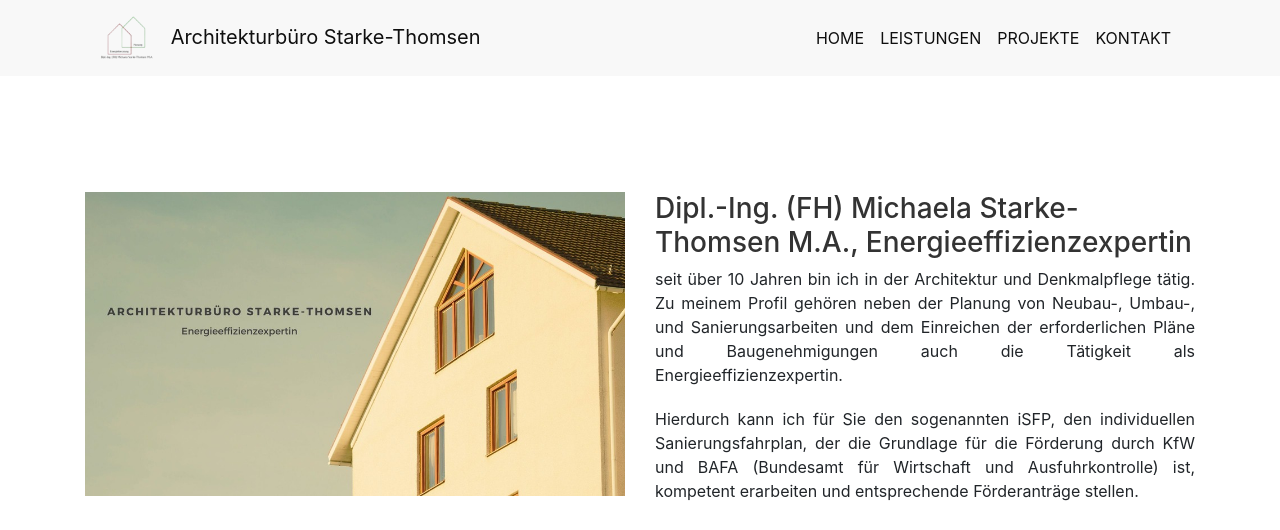
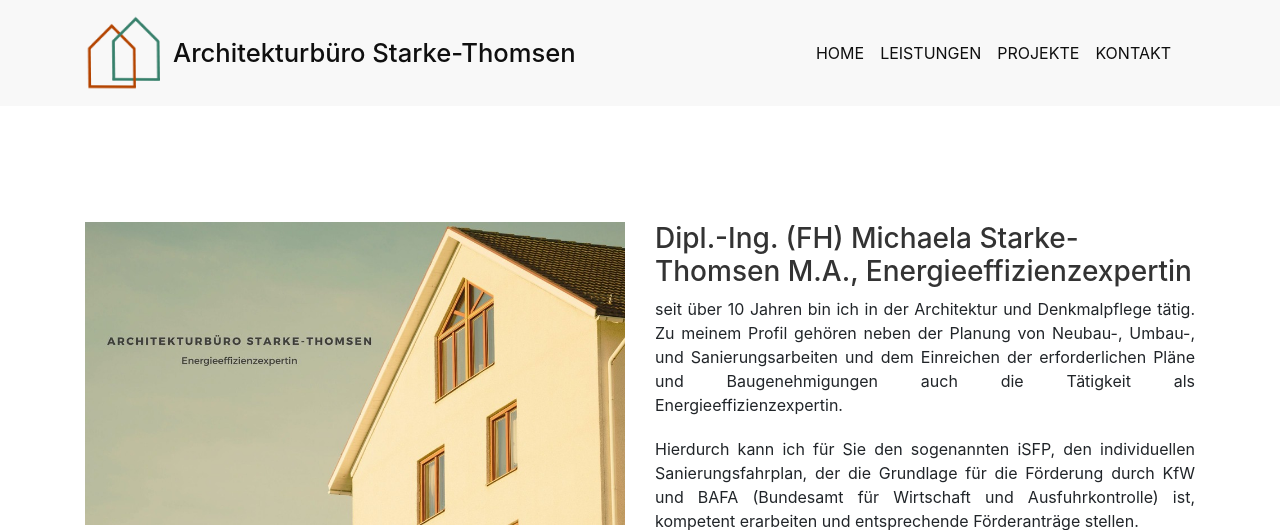
Before and after one commit to DouniaBK/arkitekture-MST, a Django app: page /about/ in a window 1280 px wide. Shown: the top 530 px of the page. Run offline with Django 5.2, Linux system fonts and the light colour scheme; parts of the project's set-up code (start-up, migrations or seed data) failed here and were passed over; some libraries are stand-ins or nearby versions.

Commit message:
Fix logo size and style

```diff
--- a/home/static/home/css/styles.css
+++ b/home/static/home/css/styles.css
@@ -27,6 +27,17 @@ body {
 
 .header h1 {
     margin-bottom: 10px;
+}
+
+.navbar-brand {
+    display: flex!important;
+    align-content: center !important;
+    align-items: center ;
+}
+
+.navbar-font {
+    font-weight: 500;
+    font-size: 1.6rem;
 }
 
 .navbar-logo {
--- a/home/templates/home/base.html
+++ b/home/templates/home/base.html
@@ -16,8 +16,8 @@
             <div class="row align-items-center">
                 <div class="col-md-2 col-6">
                     <a class="navbar-brand" href="{% url 'home' %}">
-                        <img src="{% static 'home/images/logo-Architekturbüro-Starke-Thomsen-resized-nobg.png' %}" alt="Logo" class="navbar-logo" width="80" height="40">
-                        <span>Architekturbüro Starke-Thomsen</span>
+                        <img src="{% static 'home/images/logo-cropped.png' %}" alt="Logo" class="navbar-logo" width="80" height="40">
+                        <span class="navbar-font ml-2">Architekturbüro Starke-Thomsen</span>
                     </a>
                 </div>
                 <div class="col-md-10 col-6 d-flex justify-content-end">
--- a/home/views.py
+++ b/home/views.py
@@ -23,9 +23,7 @@ def contact_view(request):
 
             try:
                 # Send email
-                body = f"""Hi,
-
-Die folgende Nachricht wurde via das Kontaktformular gesendet:
+                body = f"""Die folgende Nachricht wurde über das Kontaktformular gesendet:
 
 Name: {name}
 Email: {email}
```
Also changed, not shown: home/static/home/images/logo-cropped.png (added).
